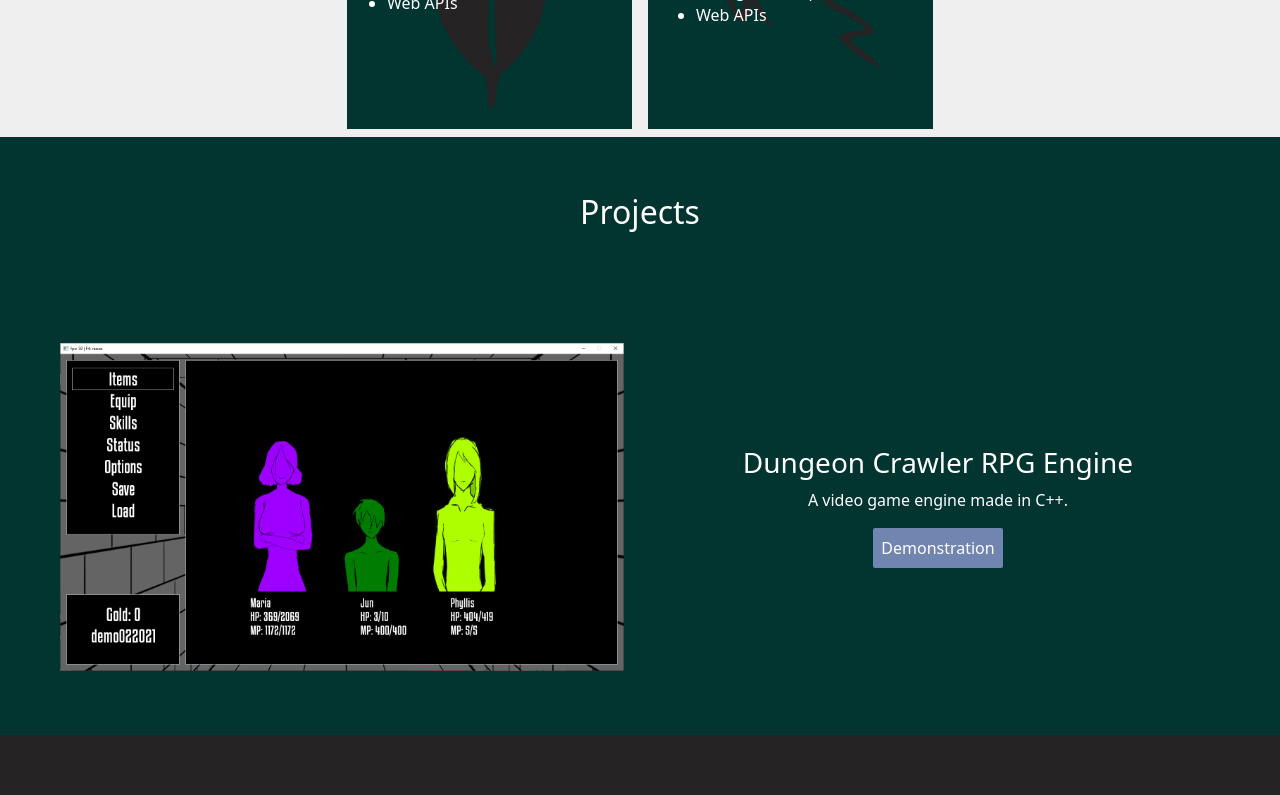
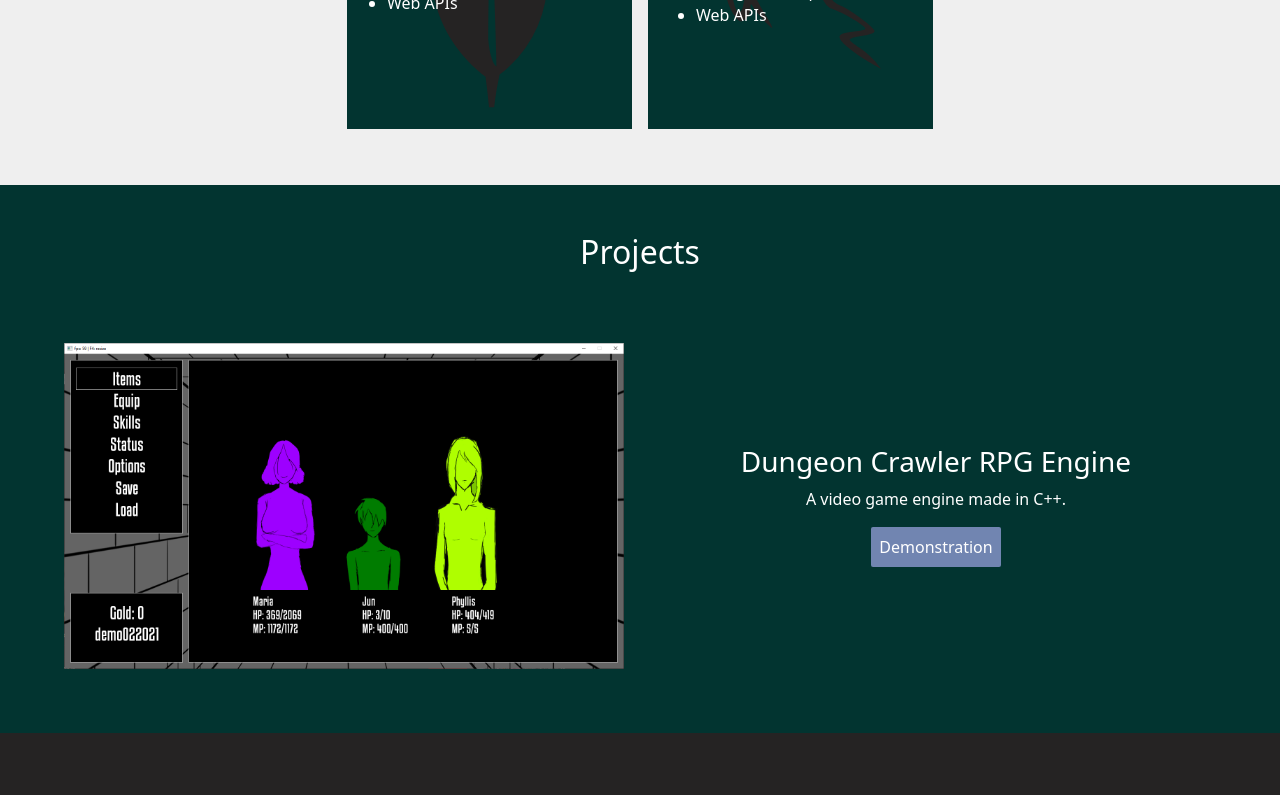
Before and after one commit to anthony-argel/anthony-argel.github.io, a React (Create React App) app: page / in a window 1280 px wide. Shown: the part 860-1655 px from the top of the page. Built offline with nearby package versions, Linux system fonts and the light colour scheme.

Commit message:
fixed a bug with the width of the project component

```diff
--- a/src/components/home.js
+++ b/src/components/home.js
@@ -18,7 +18,7 @@ function Home(props) {
             <div className='container'>
                 <Languages></Languages>
             </div>
-            <div className='container-fluid position-relative p-0' style={{'backgroundColor':'#023430'}}>
+            <div className='container-fluid p-0' style={{'backgroundColor':'#023430'}}>
                 <Projects></Projects>
             </div>
             <div className='w-100 p-5 my-footer text-center d-flex  flex-column align-items-center' id='contact'>
--- a/src/components/languages.js
+++ b/src/components/languages.js
@@ -4,7 +4,7 @@ import {SiCplusplus, SiJavascript, SiMongodb} from 'react-icons/si'
 
 function Languages(props) {
     return (
-        <div className='row languages d-flex justify-content-center mt-5' id='skills'>
+        <div className='row languages d-flex justify-content-center mt-5 mb-5' id='skills'>
 
             <h2 className='text-center h2 p-2' >Skills</h2>
             <div className='col-12 col-lg-3 p-2 m-2 position-relative' style={{'zIndex':'1'}}>
--- a/src/components/projects.js
+++ b/src/components/projects.js
@@ -30,12 +30,12 @@ function Projects(props) {
 
     return (
 
-        <div className='row projects p-2' id='projects'>
-                <h2 className='text-center mt-5 mb-5'>Projects</h2>
+        <div className='row projects w-100 gx-0' id='projects'>
+                <h2 className='text-center mt-5'>Projects</h2>
             {projects.map((value, index) => {
                 return (
-                <div className='col-12' key={index}>
-                    <div className={index % 2 === 0 ? 'row p-5' : 'row p-5 flex-row-reverse gray-project'}>
+                <div className='col-12 p-0' key={index}>
+                    <div className={index % 2 === 0 ? 'row p-5 gx-0' : 'row p-5 gray-project flex-row-reverse gx-0'}>
                         <div className='col-12 col-lg-6 p-3 d-flex justify-content-center align-items-center'>
                             <img src={value.img} alt='project thumbnail'></img>
                         </div>
```
